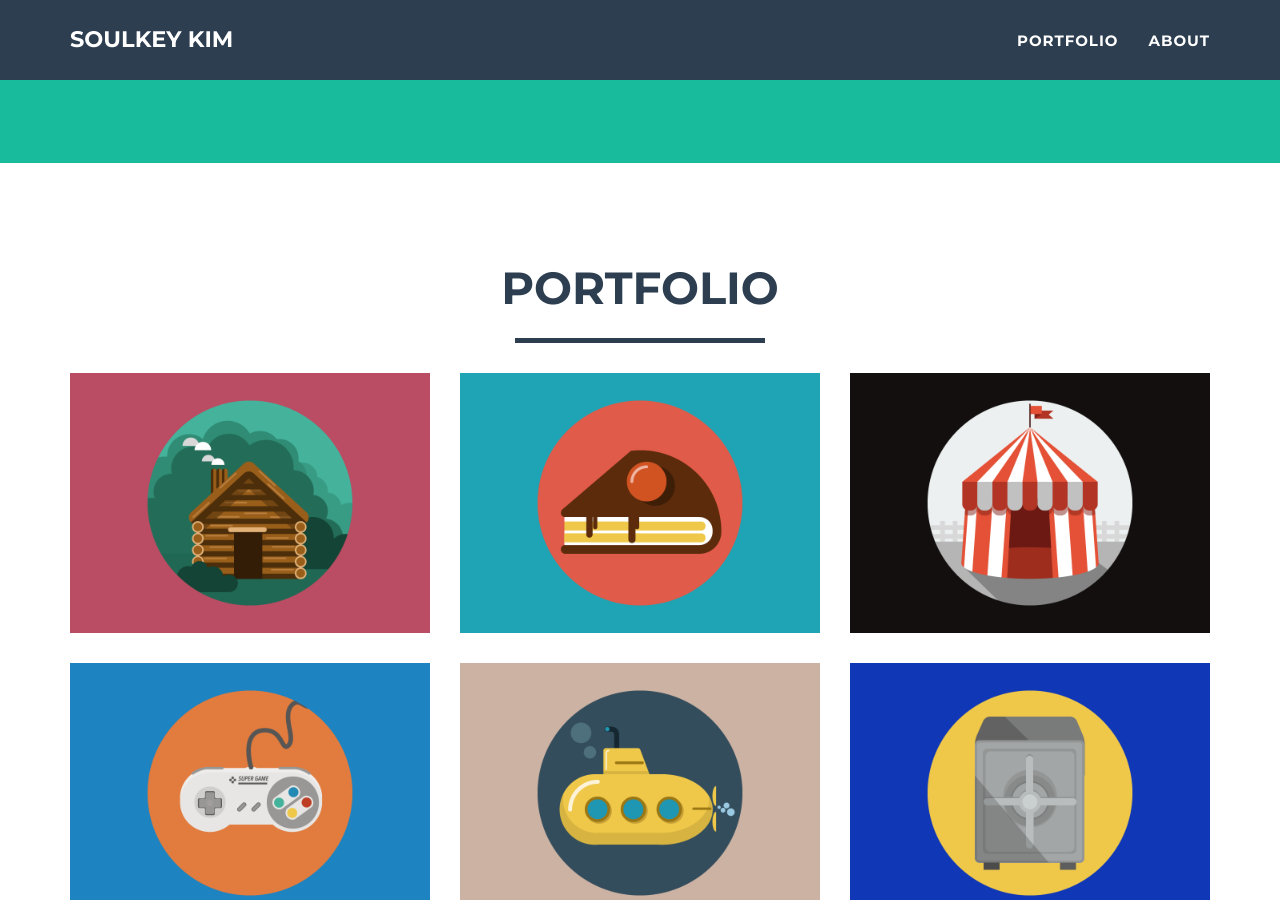
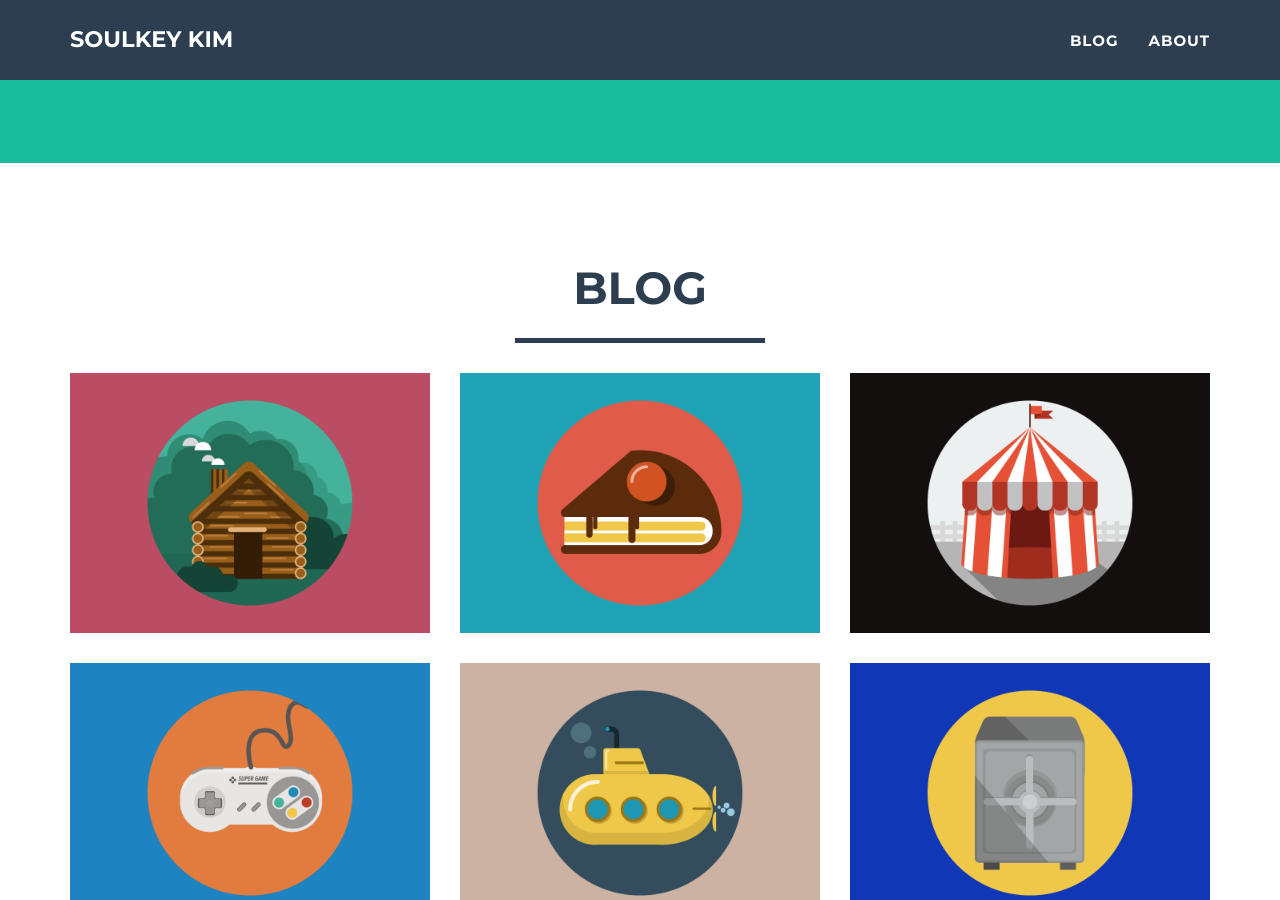
Before and after one commit to soulkeykim/soulkeykim.github.io, a Jekyll site: the page built from index.html, in a window 1280 px wide and 900 px high, scrolled down 612 px. Built offline with Jekyll 4.4.1, drawn with Linux system fonts in a browser that asks for light colours.

Commit message:
Additional

```diff
--- a/_includes/portfolio_grid.html
+++ b/_includes/blog_grid.html
@@ -1,10 +1,10 @@
 
-    <!-- Portfolio Grid Section -->
+    <!-- Blog Grid Section -->
     <section id="portfolio">
         <div class="container">
             <div class="row">
                 <div class="col-lg-12 text-center">
-                    <h2>Portfolio</h2>
+                    <h2>Blog</h2>
                     <hr class="star-primary">
                 </div>
             </div>
--- a/_includes/nav.html
+++ b/_includes/nav.html
@@ -19,7 +19,7 @@
                         <a href="#page-top"></a>
                     </li>
                     <li class="page-scroll">
-                        <a href="#portfolio">Portfolio</a>
+                        <a href="#portfolio">Blog</a>
                     </li>
                     <li class="page-scroll">
                         <a href="#about">About</a>
--- a/_layouts/default.html
+++ b/_layouts/default.html
@@ -4,7 +4,7 @@
     <body id="page-top" class="index">
     {% include nav.html %}
     {% include header.html %}
-    {% include portfolio_grid.html %}
+    {% include blog_grid.html %}
     {% include about.html %}
 
     {% include footer.html %}
```
